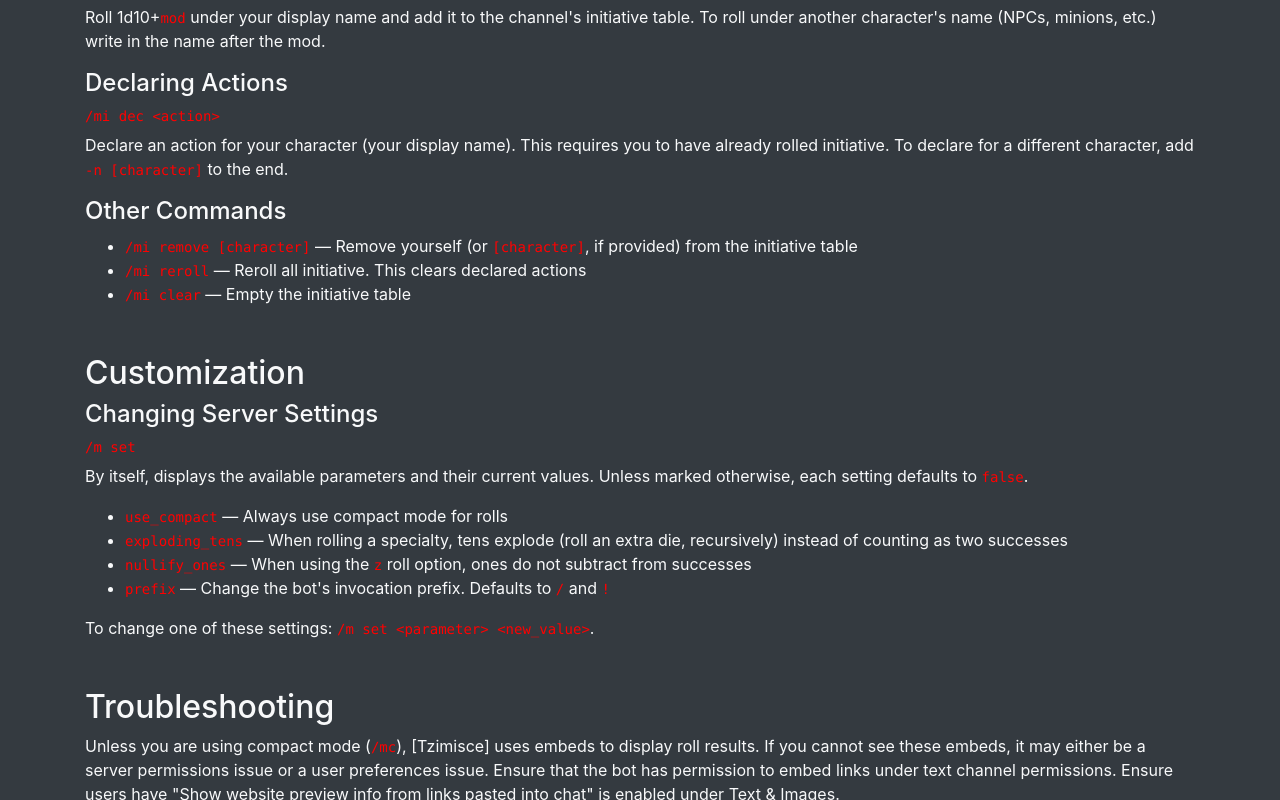
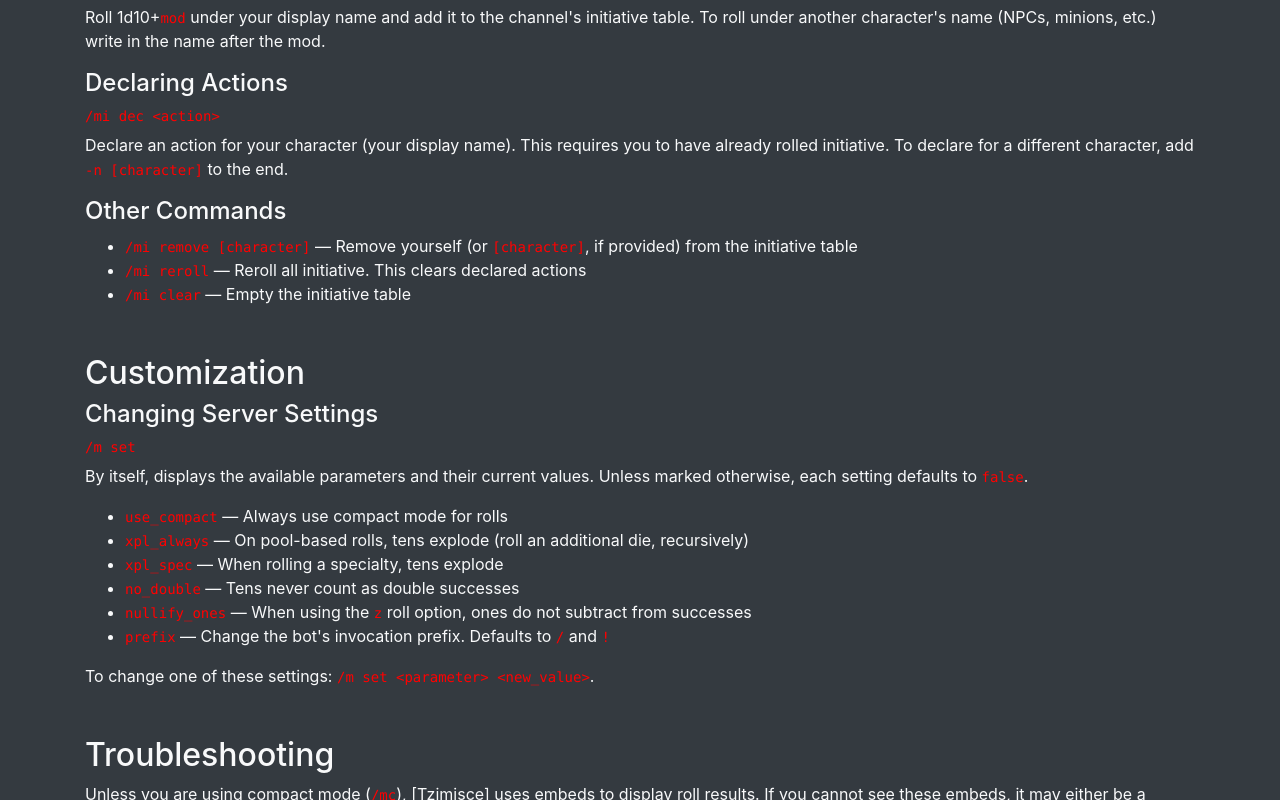
Before and after one commit to tiltowait/Tzimisce, a plain HTML site: page index.html in a window 1280 px wide. Shown: the part 2799-3599 px from the top of the page. Drawn offline with nearby package versions, Linux system fonts and the light colour scheme.

Commit message:
Reflect new exploding tens settings

```diff
--- a/index.html
+++ b/index.html
@@ -147,7 +147,7 @@
     <div class="row">
       <div class="col">
         <h4 id="storyteller-compact">Compact Mode</h4>
-        <h6><code>/mw &lt;syntax&gt;</code></h6>
+        <h6><code>/mc &lt;syntax&gt;</code></h6>
         <p>
           With this option set, the bot outputs using plain text instead of an embed.
         </p>
@@ -265,7 +265,9 @@
         </p>
         <ul>
           <li><code>use_compact</code> &mdash; Always use compact mode for rolls</li>
-          <li><code>exploding_tens</code> &mdash; When rolling a specialty, tens explode (roll an extra die, recursively) instead of counting as two successes</li>
+          <li><code>xpl_always</code> &mdash; On pool-based rolls, tens explode (roll an additional die, recursively)</li>
+          <li><code>xpl_spec</code> &mdash; When rolling a specialty, tens explode</li>
+          <li><code>no_double</code> &mdash; Tens never count as double successes</li>
           <li><code>nullify_ones</code> &mdash; When using the <code>z</code> roll option, ones do not subtract from successes</li>
           <li><code>prefix</code> &mdash; Change the bot's invocation prefix. Defaults to <code>/</code> and <code>!</code></li>
         </ul>
```
